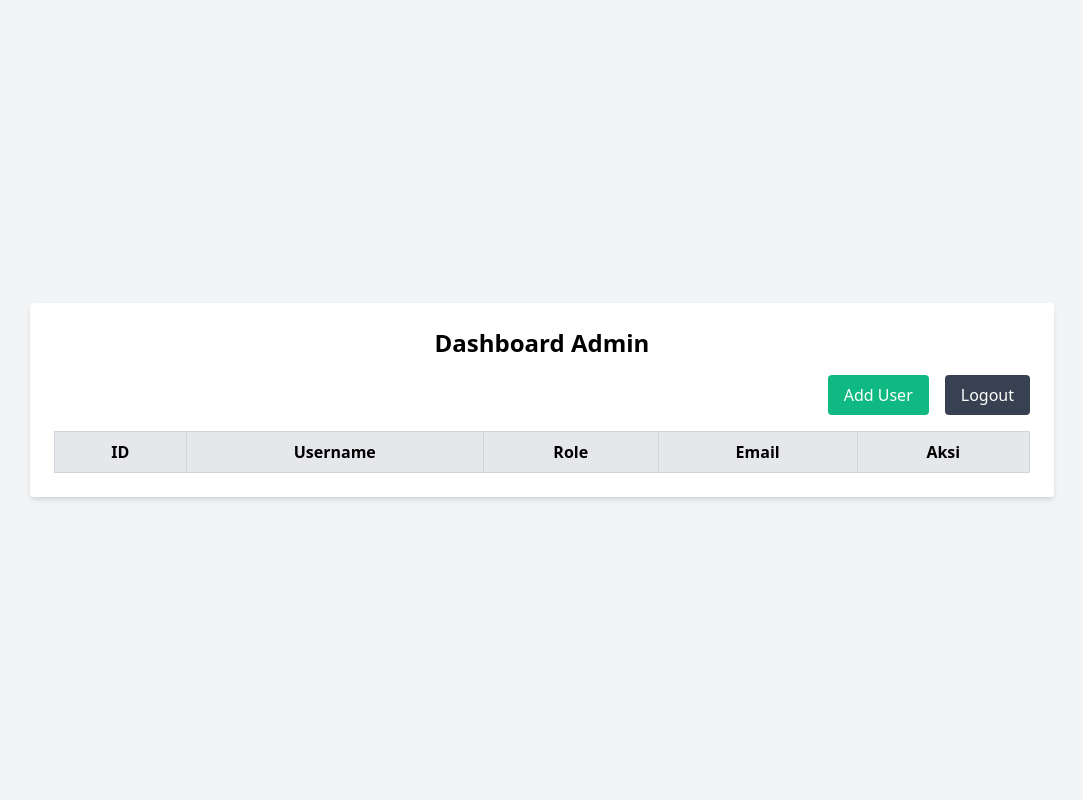
After one commit to HafizhHabiibi/project-kuliah-pwp, a Flask app: page /dashboardadmin in a window 1280 px wide. The commit adds this page. Shown: the whole page, without its empty margins (98-1181 px from the left). Run offline with Flask 3, Linux system fonts and the light colour scheme; the visitor is signed in with stand-in values (Sample User, id 1); lists and menus that the app fills with data are empty; style sheets or scripts are compiled from the project's sources.

Commit message:
tambah template untuk styling

```diff
--- /dev/null
+++ b/app/templates/dashboardadmin.html
@@ -0,0 +1,41 @@
+{% extends "layout.html" %}
+{% block title %}Dashboard Admin{% endblock %}
+
+{% block body %}
+<div class="flex justify-center items-center min-h-screen bg-gray-100">
+    <div class="bg-white p-6 rounded shadow-md w-4/5">
+        <h1 class="text-2xl font-bold text-center mb-4">Dashboard Admin</h1>
+        <div class="flex justify-end items-center gap-4 mb-4">
+            <a href="{{ url_for('main.register') }}" class="bg-green-500 text-white px-4 py-2 rounded">Add User</a>
+            <a href="{{ url_for('main.logout') }}" class="bg-gray-700 text-white px-4 py-2 rounded">Logout</a>
+        </div>
+        <table class="table-auto w-full border-collapse border border-gray-300">
+            <thead>
+                <tr class="bg-gray-200">
+                    <th class="border border-gray-300 px-4 py-2 text-center">ID</th>
+                    <th class="border border-gray-300 px-4 py-2 text-center">Username</th>
+                    <th class="border border-gray-300 px-4 py-2 text-center">Role</th>
+                    <th class="border border-gray-300 px-4 py-2 text-center">Email</th>
+                    <th class="border border-gray-300 px-4 py-2 text-center">Aksi</th>
+                </tr>
+            </thead>
+            <tbody>
+                {% for user in users %}
+                <tr class="bg-white">
+                    <td class="border border-gray-300 px-4 py-2 text-center">{{ user.id }}</td>
+                    <td class="border border-gray-300 px-4 py-2 text-center">{{ user.username }}</td>
+                    <td class="border border-gray-300 px-4 py-2 text-center">{{ user.role }}</td>
+                    <td class="border border-gray-300 px-4 py-2 text-center">{{ user.email }}</td>
+                    <td class="border border-gray-300 px-4 py-2 text-center">
+                        <a href="{{ url_for('main.edit', id=user.id) }}" class="bg-blue-500 text-white px-4 py-2 rounded">Edit</a>
+                        <form action="{{ url_for('main.delete', id=user.id) }}" method="POST" style="display: inline;">
+                            <button type="submit" class="bg-red-500 text-white px-4 py-2 rounded">Hapus</button>
+                        </form>
+                    </td>
+                </tr>
+                {% endfor %}
+            </tbody>
+        </table>
+    </div>
+</div>
+{% endblock %}
--- /dev/null
+++ b/app/templates/layout.html
@@ -0,0 +1,16 @@
+<!DOCTYPE html>
+<html lang="en">
+<head>
+    <meta charset="UTF-8">
+    <meta name="viewport" content="width=device-width, initial-scale=1.0">
+    <title>My Flask App</title>
+    <link rel="stylesheet" href="{{ url_for('static', filename='dist/output.css') }}">
+    <link href="https://cdn.jsdelivr.net/npm/tailwindcss@2.2.19/dist/tailwind.min.css" rel="stylesheet">
+    {% block head %}
+    {% endblock %}
+</head>
+<body class="bg-gray-100">
+    {% block body %}
+    {% endblock %}
+</body>
+</html>
```
Also changed, not shown: app/templates/adduser.html (added, +7 -0 lines), app/templates/edituser.html (added, +7 -0 lines), app/templates/login.html (+23 -22 lines), app/templates/register.html (+39 -0 lines), app/templates/dahsboarduser.html (added), app/templates/dashboard.html (deleted).
